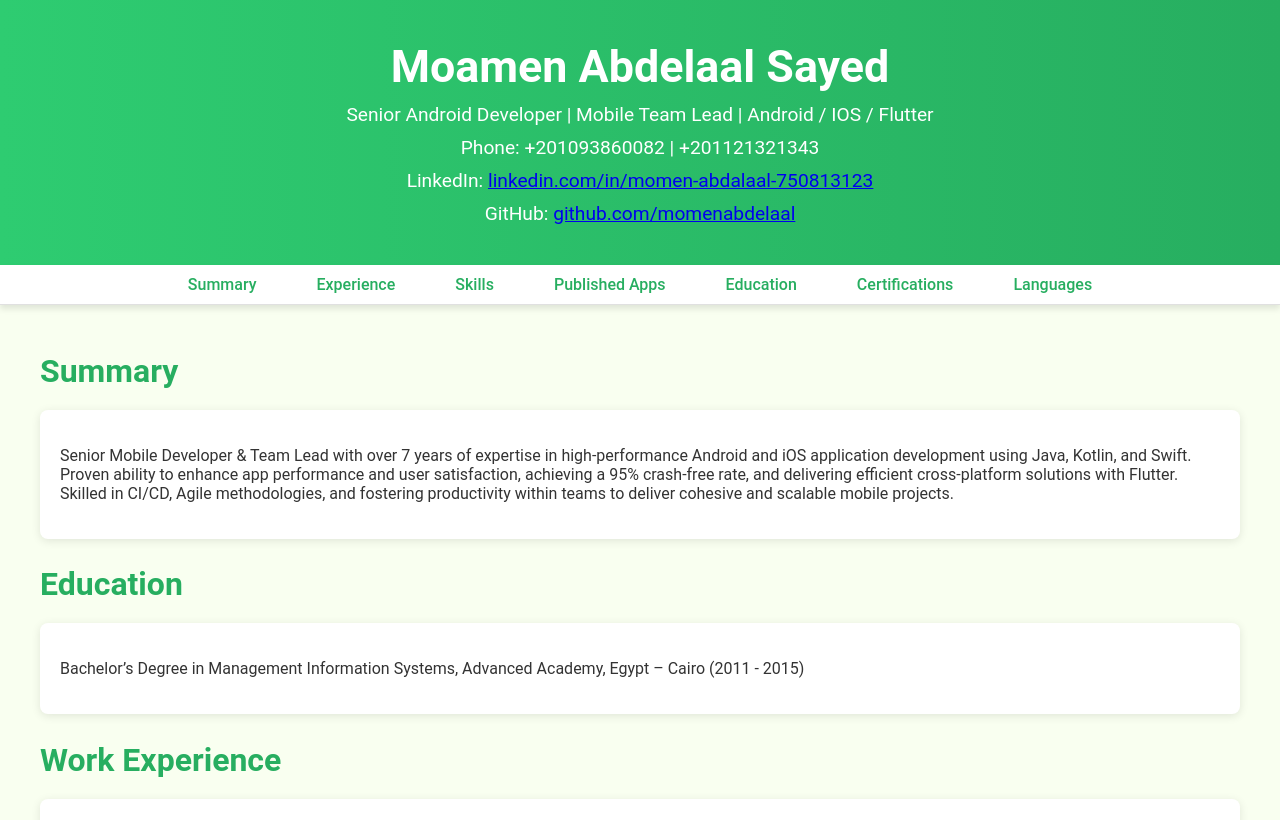
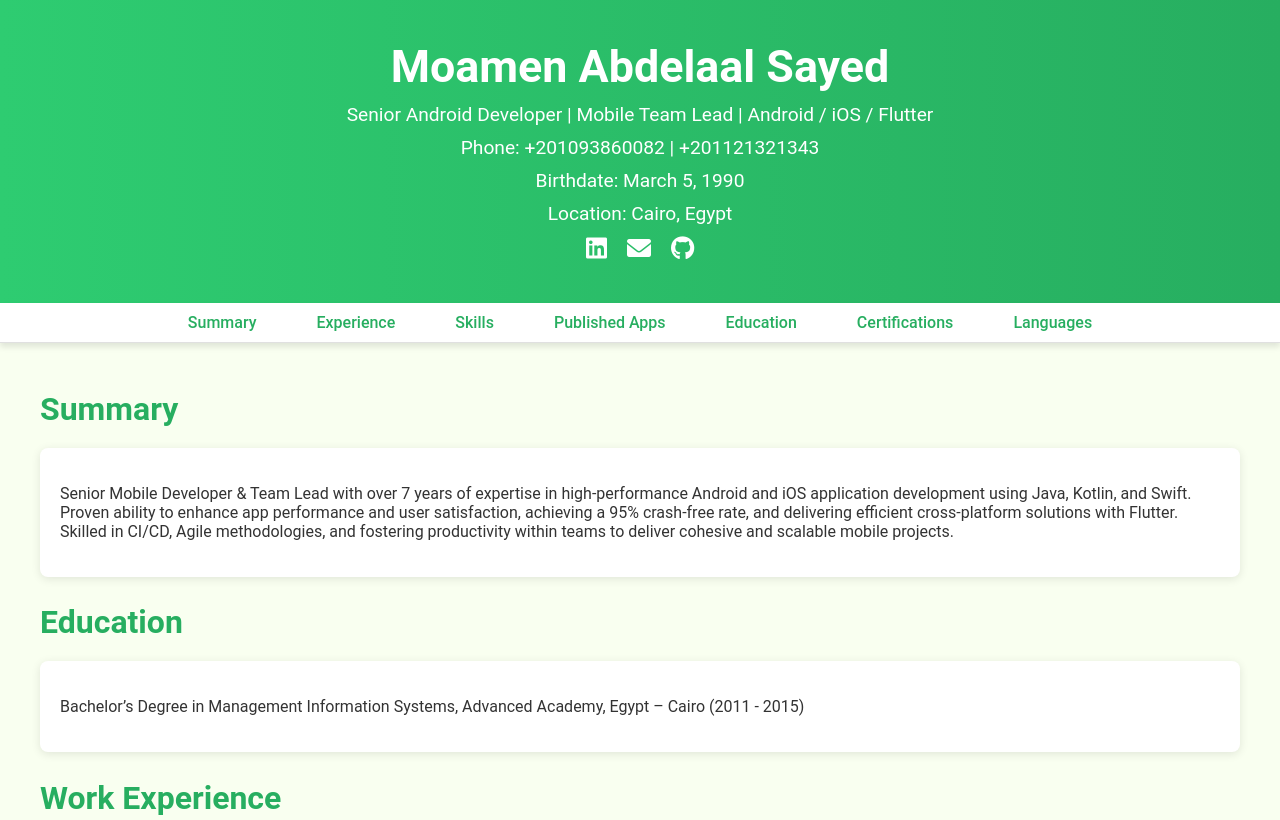
Before and after one commit to momenabdelaal/momenabdelaal.github.io, a plain HTML site: page index.html in a window 1280 px wide. Shown: the top 820 px of the page. Drawn offline with Linux system fonts and the light colour scheme.

Commit message:
Update index.html

```diff
--- a/index.html
+++ b/index.html
@@ -1,4 +1,3 @@
-
 <!DOCTYPE html>
 <html lang="en">
 <head>
@@ -7,7 +6,6 @@
     <meta name="description" content="Momen Abdelaal's Professional CV">
     <title>Momen Abdelaal - Senior Android Developer</title>
     <style>
-
 /* General Styles */
 body {
     font-family: 'Roboto', sans-serif;
@@ -33,6 +31,23 @@ header h1 {
 header p {
     font-size: 1.2rem;
     margin: 10px 0 0;
+}
+
+.header-icons {
+    display: flex;
+    justify-content: center;
+    gap: 20px;
+    margin-top: 10px;
+}
+
+.header-icons a {
+    color: white;
+    font-size: 1.5rem;
+    transition: color 0.3s;
+}
+
+.header-icons a:hover {
+    color: #f9fff0;
 }
 
 /* Navbar */
@@ -120,21 +135,31 @@ footer {
         transform: translateY(0);
     }
 }
-
     </style>
-
     <link rel="stylesheet" href="https://cdnjs.cloudflare.com/ajax/libs/font-awesome/6.0.0-beta3/css/all.min.css">
 </head>
 <body>
     <header class="header green-header">
         <div class="container">
             <h1>Moamen Abdelaal Sayed</h1>
-            <p>Senior Android Developer | Mobile Team Lead | Android / IOS / Flutter </p>
+            <p>Senior Android Developer | Mobile Team Lead | Android / iOS / Flutter</p>
             <p>Phone: +201093860082 | +201121321343</p>
-            <p>LinkedIn: <a href="https://www.linkedin.com/in/momen-abdalaal-750813123/" target="_blank">linkedin.com/in/momen-abdalaal-750813123</a></p>
-            <p>GitHub: <a href="https://github.com/momenabdelaal" target="_blank">github.com/momenabdelaal</a></p>
+            <p>Birthdate: March 5, 1990</p>
+            <p>Location: Cairo, Egypt</p>
+            <div class="header-icons">
+                <a href="https://www.linkedin.com/in/momen-abdalaal-750813123/" target="_blank" title="LinkedIn">
+                    <i class="fab fa-linkedin"></i>
+                </a>
+                <a href="mailto:momen.abdelaal@example.com" target="_blank" title="Gmail">
+                    <i class="fas fa-envelope"></i>
+                </a>
+                <a href="https://github.com/momenabdelaal" target="_blank" title="GitHub">
+                    <i class="fab fa-github"></i>
+                </a>
+            </div>
         </div>
     </header>
+
 
     <nav class="navbar green-navbar">
         <ul class="nav-links">
```
